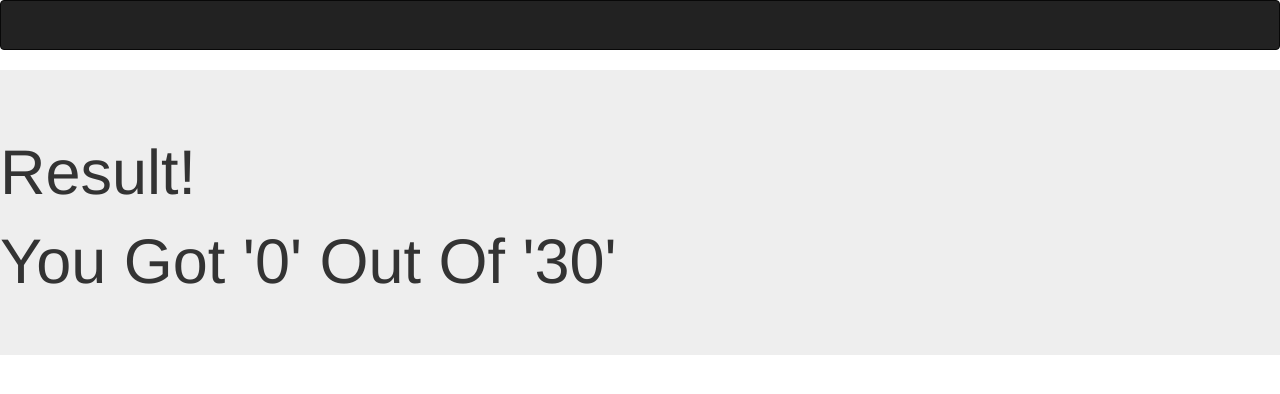
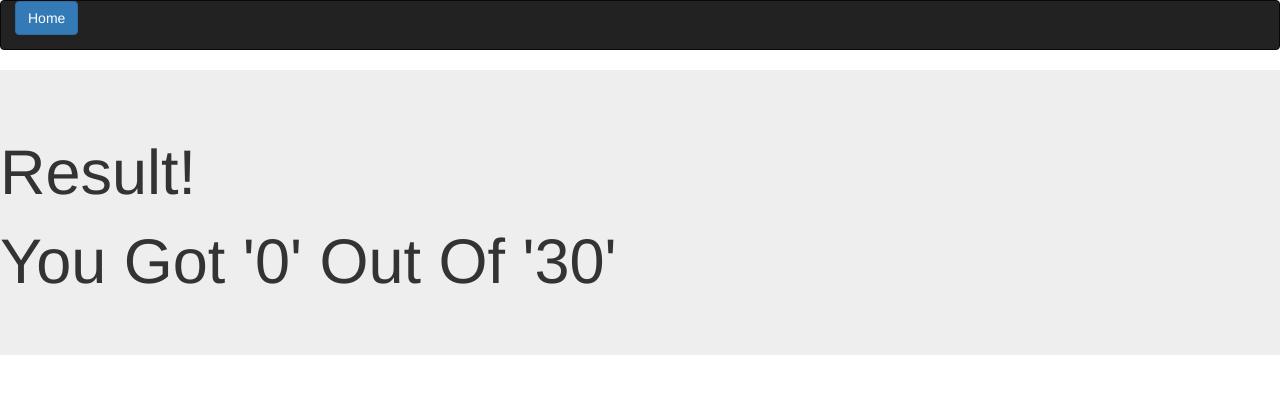
Before and after one commit to sgitv/quiz_siddu, a PHP site: page /check.php?id=1 in a window 1280 px wide. Shown: the top 394 px of the page. Run offline with PHP 8.4, Linux system fonts and the light colour scheme; data comes from the database, SQL or seed files in the repository.

Commit message:
compleated1

```diff
--- a/check.php
+++ b/check.php
@@ -288,7 +288,7 @@ if($do->correct(60,$answer60))
 </head>
 <body>
 <nav class="navbar navbar-inverse" >
-
+<a href="index.php" style="margin-left:10px;padding:4px;margin-top:10px;"><input type ="button" class="btn btn-primary" value="Home"/></a>
 </nav>
 <div class="jumbotron">
   <h1>Result!</h1><h1><?php echo "You Got '".$score."' Out Of '30'";?></h1>
```
